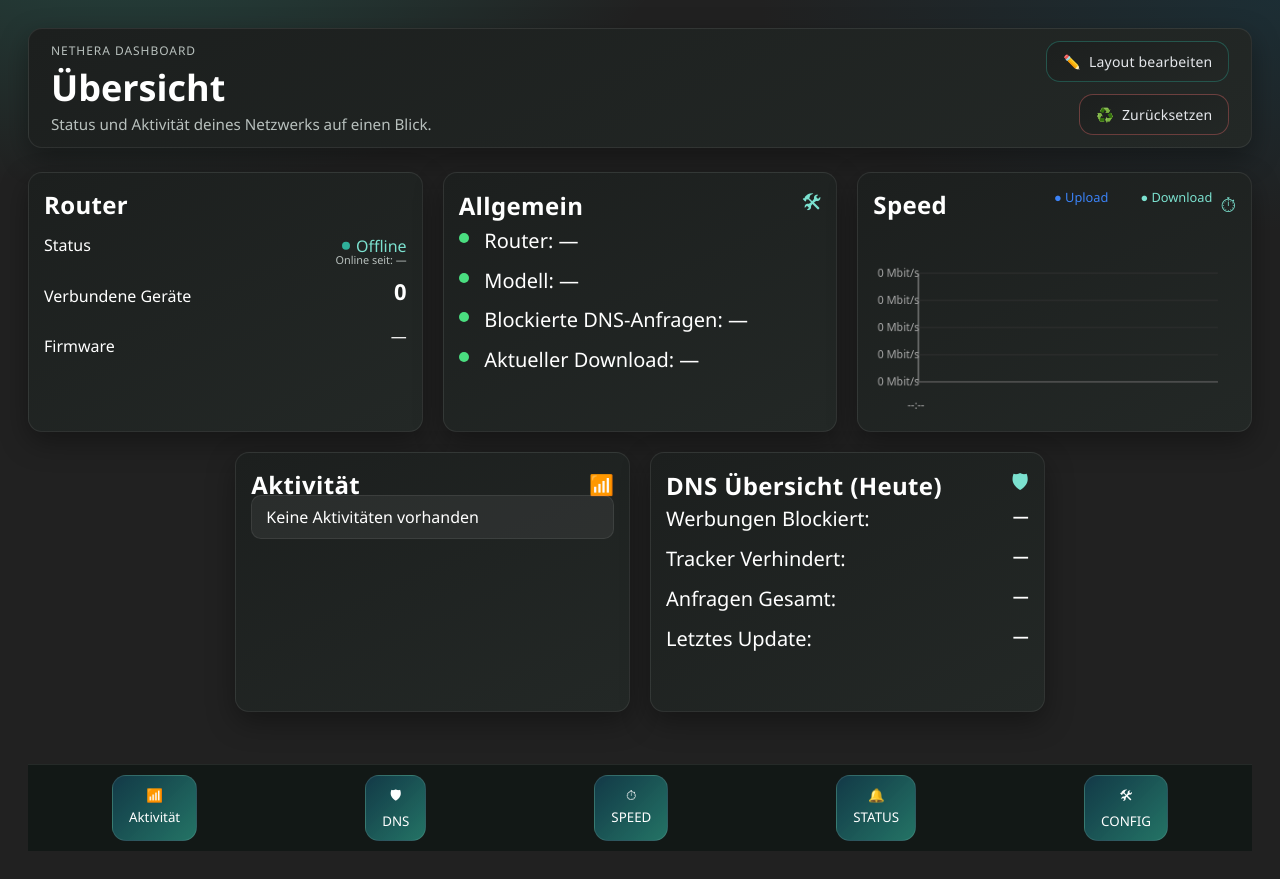
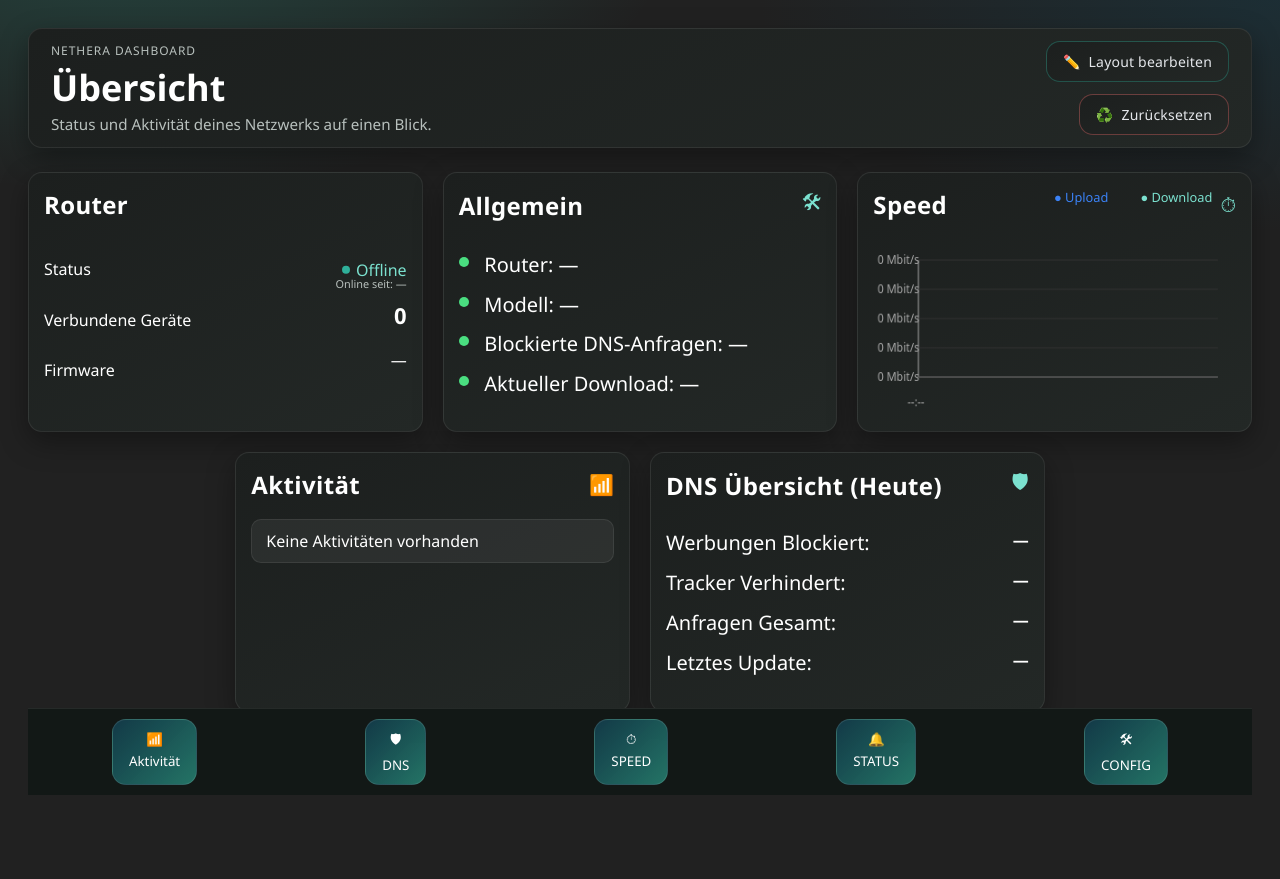
Before and after one commit to Thuemer/Nethera, a plain HTML site: page Applikation/overview.html in a window 1280 px wide. After the commit the page ends 823 px from the top, so only its background shows below. Drawn offline with Linux system fonts and the light colour scheme; no server answers.

Commit message:
#70 Design-Anpassungen & Fixes

```diff
--- a/Applikation/overview.css
+++ b/Applikation/overview.css
@@ -119,7 +119,7 @@
     display: flex;
     justify-content: space-between;
     align-items: center;
-    margin-bottom: 2vh;
+    margin-bottom: 5vh;
 }
 
 .card-header h2 {
@@ -205,6 +205,7 @@
     height: 220px;
     display: block;
     position: relative;
+    margin-top: -5vh;
 }
 
 .legend {
@@ -243,7 +244,7 @@
     display: flex;
     justify-content: space-around;
     padding: 10px 0;
-    margin-top: 2rem;
+    margin-top: 3.5rem;
 }
 
 .bottom-nav button {
@@ -431,6 +432,6 @@
     width: 100%;
     max-width: 1400px;
     margin: 0 auto;
-    min-height: calc(100vh - 240px);
+    min-height: calc(100vh - 320px);
     overflow: visible;
 }
```
